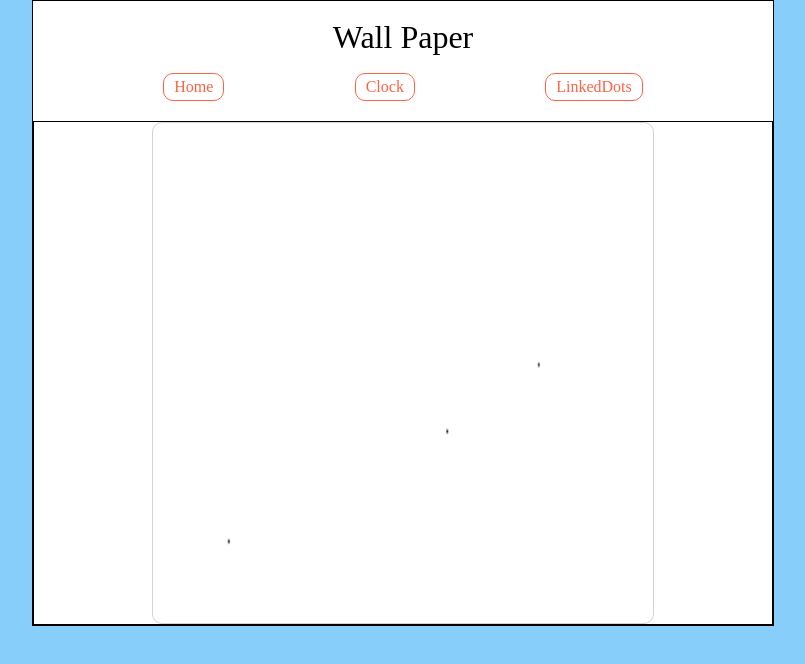
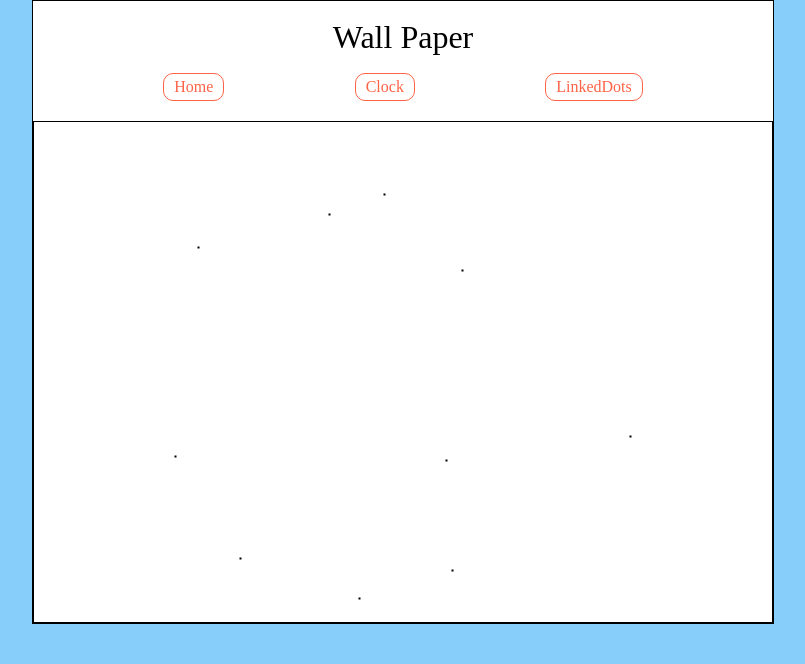
Before and after one commit to basalcode/linking-stars, a Next.js app: page /linked-dots in a window 1280 px wide. Shown: the top 664 px of the page, without its empty margins (237-1042 px from the left). Built offline with nearby package versions, Linux system fonts and the light colour scheme.

Commit message:
Update cavnas drawing error

```diff
--- a/src/components/linkedDots/Index.module.scss
+++ b/src/components/linkedDots/Index.module.scss
@@ -1,8 +1,2 @@
 .canvas {
-    border: 1px solid lightgray;
-
-    border-radius: 10px;
-
-    width: 500px;
-    height: 500px;
 }
--- a/src/components/linkedDots/Index.tsx
+++ b/src/components/linkedDots/Index.tsx
@@ -1,33 +1,42 @@
-import { FunctionComponent, useEffect, } from 'react';
+import { FunctionComponent, useEffect, useMemo, useState } from 'react';
 
 import Layout from 'components/common/Layout';
 
 import style from './Index.module.scss';
 
 const Index: FunctionComponent = () => {
+    const [canvasElement, setCanvasElement] = useState<HTMLCanvasElement | null>(null);
+
     useEffect(() => {
-        const canvasElement = document.getElementById("linkedDotsCanvas") as HTMLCanvasElement;
-        const context = canvasElement.getContext('2d');
+        if (!canvasElement) return;
 
-        const pointAmount = 10;
-        const width: number = canvasElement?.clientWidth;
-        const height: number = canvasElement?.clientHeight;
+        const context: CanvasRenderingContext2D | null = canvasElement.getContext('2d');
+
+        if (!canvasElement) return;
+        if (!context) return;
+        const pointAmount: number = 10;
+
+        const width: number = canvasElement.width;
+        const height: number = canvasElement.height;
 
         for (let i = 0; i < pointAmount; i++) {
+
+
             const randomX = Math.floor(Math.random() * width);
             const randomY = Math.floor(Math.random() * height);
-            console.log("randomX", randomX, "randomY", randomY);
 
-            context?.rect(randomX, randomY, 1, 1);
+            context?.strokeRect(randomX, randomY, 1, 1);
         }
-        context?.fill();
-    }, []);
+
+        return () => { context.clearRect(0, 0, width, height); }
+    }, [canvasElement]);
 
     return (
         <Layout>
             <canvas
-                id="linkedDotsCanvas"
-                className={style.canvas}
+                width={500}
+                height={500}
+                ref={element => setCanvasElement(element)}
             ></canvas>
         </Layout>
     );
```
Also changed, not shown: src/components/clock/Inde.tsx (+4 -6 lines).
